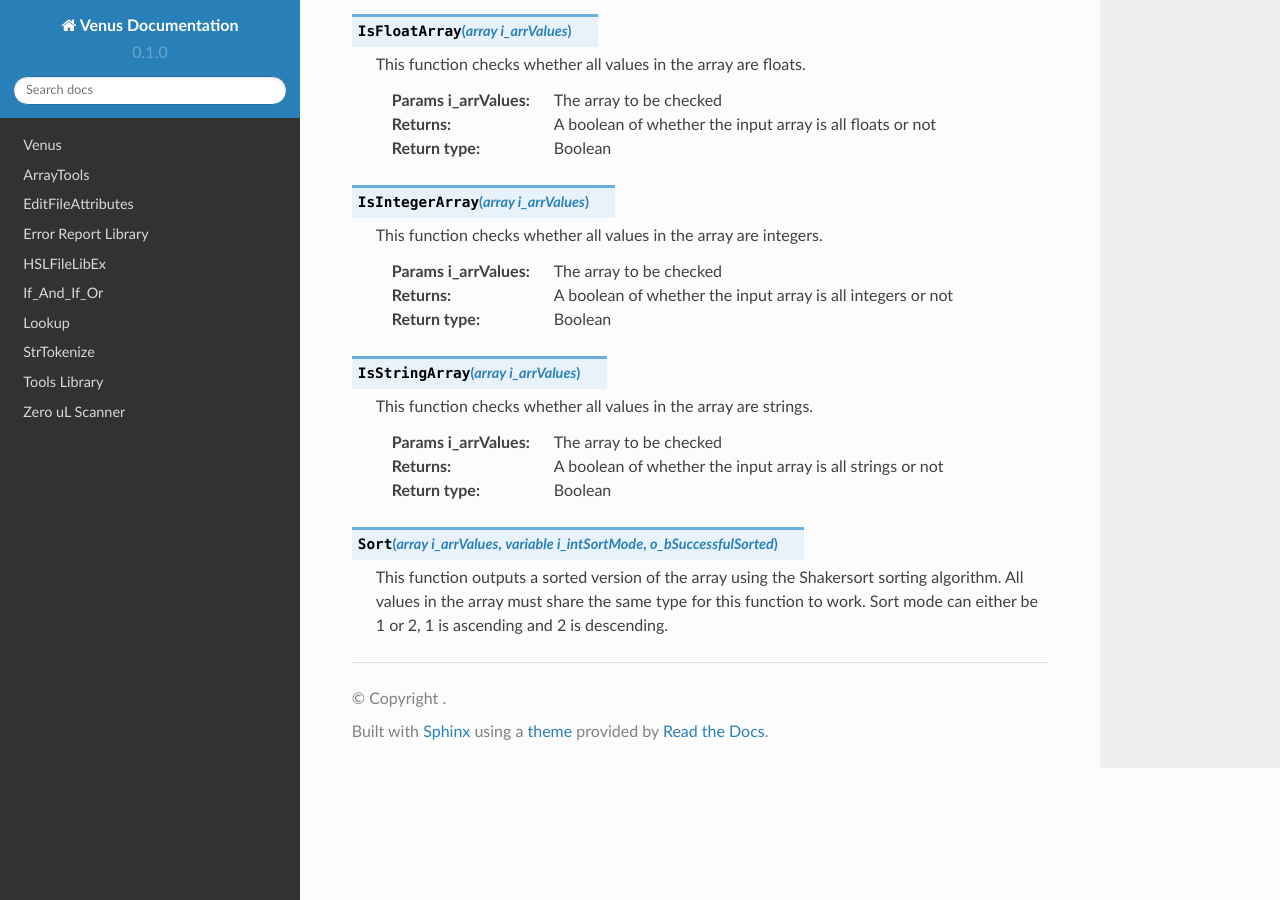
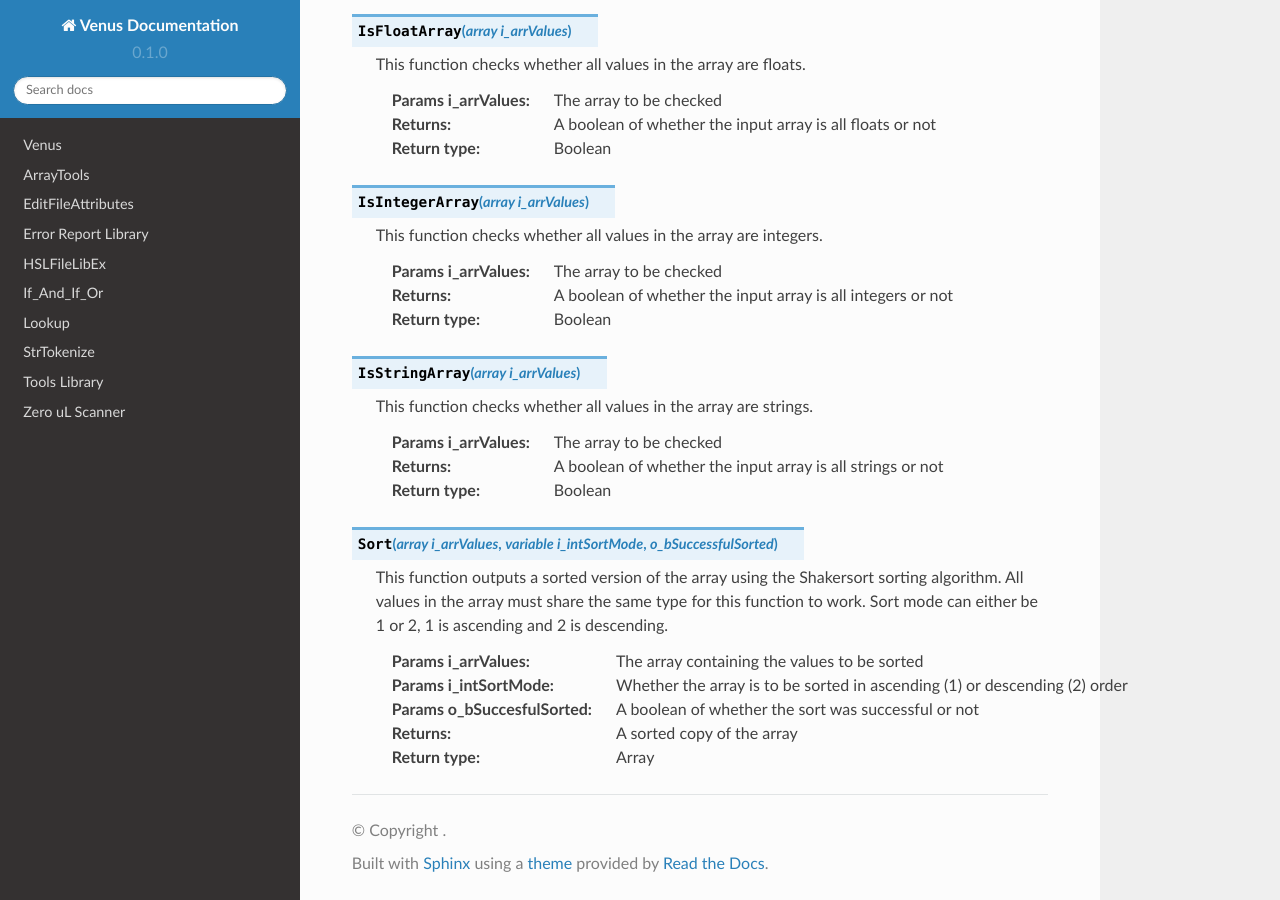
Before and after one commit to theonetruenerd/VenusLibraryDocumentation, a Sphinx documentation site: the page built from docs/source/Array.rst, in a window 1280 px wide and 900 px high, scrolled down 3921 px. Built offline with Sphinx 7.4.7 and the Read the Docs theme 2.0.0, drawn with Linux system fonts in a browser that asks for light colours.

Commit message:
Update Array.rst

```diff
--- a/docs/source/Array.rst
+++ b/docs/source/Array.rst
@@ -202,3 +202,12 @@
 .. py:function:: Sort(array i_arrValues, variable i_intSortMode, o_bSuccessfulSorted)
 
   This function outputs a sorted version of the array using the Shakersort sorting algorithm. All values in the array must share the same type for this function to work. Sort mode can either be 1 or 2, 1 is ascending and 2 is descending.
+
+  :params i_arrValues: The array containing the values to be sorted
+  :params i_intSortMode: Whether the array is to be sorted in ascending (1) or descending (2) order
+  :params o_bSuccesfulSorted: A boolean of whether the sort was successful or not
+  :type i_arrValues: Array
+  :type i_intSortMode: Variable
+  :type o_bSuccesfulSorted: Boolean
+  :return: A sorted copy of the array
+  :rtype: Array
```
